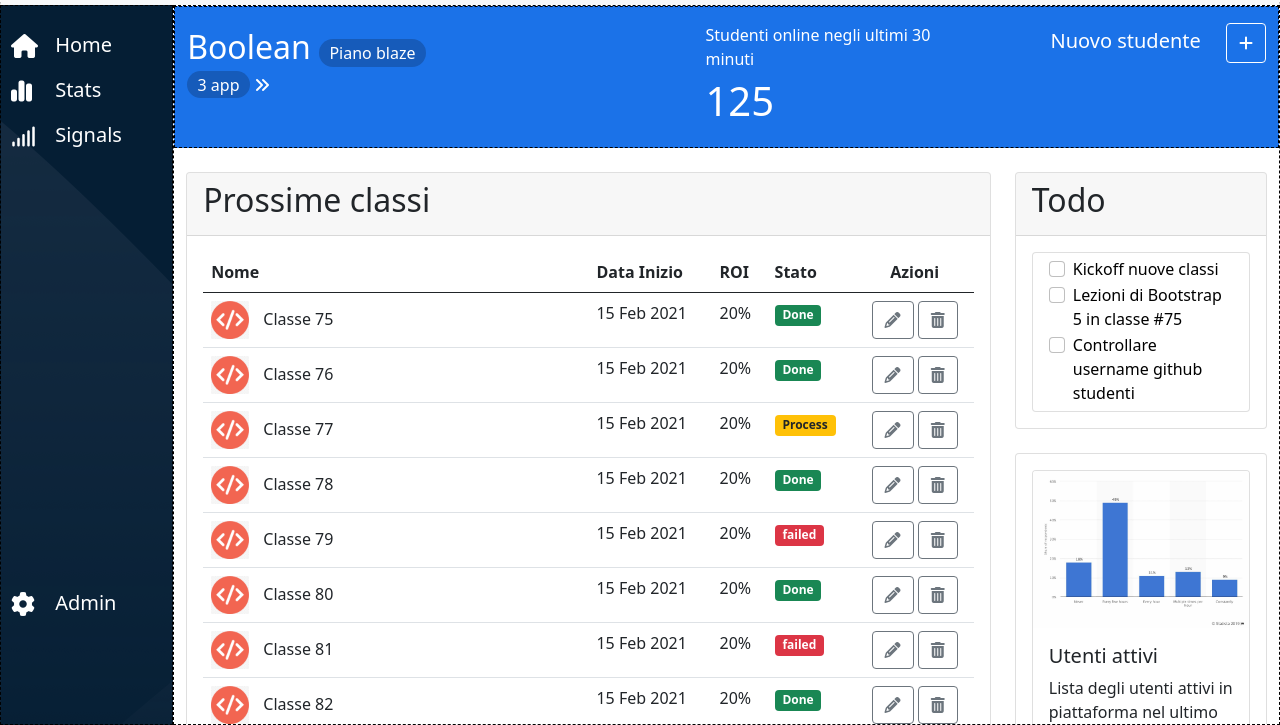
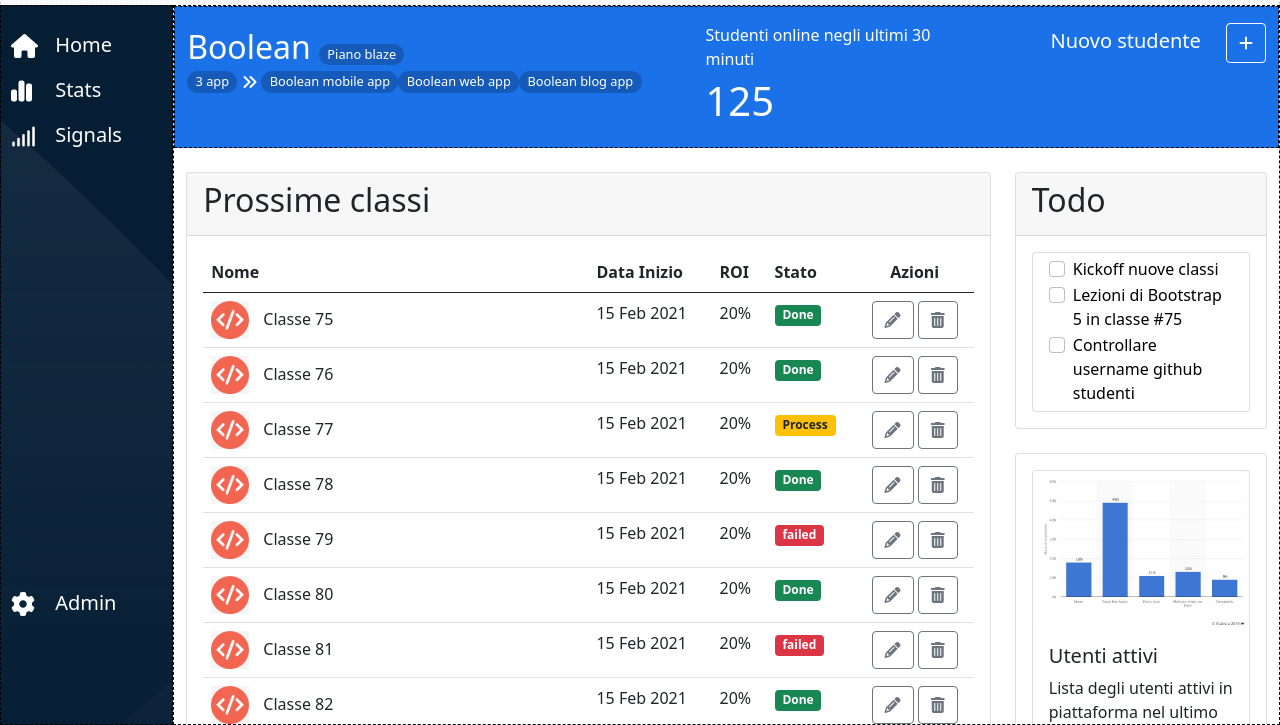
Before and after one commit to claudiuhuhulia/html-css-bootstrap-dashboard, a plain HTML site: page index.html in a window 1280 px wide. Shown: the part 75-800 px from the top of the page. Drawn offline with nearby package versions, Linux system fonts and the light colour scheme.

Commit message:
fixed_info-students-badge

```diff
--- a/index.html
+++ b/index.html
@@ -159,7 +159,10 @@
                     <div class="col-12 col-lg-5 py-3">
                     <div class="plans fs-2">Boolean <span class="badge rounded-pill ">Piano blaze</span>
                     <div class="apps d-flex align-items-center">
-                        <span class="badge rounded-pill">3 app</span> <i class="fa-solid fa-angles-right fs-6 px-1"></i><span class="badge rounded-pill d-md-none"><i class="fa-solid fa-plus fa-2xs"></i></span>
+                        <span class="badge rounded-pill">3 app</span> <i class="fa-solid fa-angles-right fs-6 px-1"></i><span class="badge rounded-pill d-xl-none"><i class="fa-solid fa-plus fa-2xs"></i></span>
+                     <span class="badge rounded-pill d-none d-xl-block">Boolean mobile app</span>
+                     <span class="badge rounded-pill d-none d-xl-block">Boolean web app</span>
+                     <span class="badge rounded-pill d-none d-xl-block">Boolean blog app</span>
                     </div>
                     </div>
                 </div>
--- a/style.css
+++ b/style.css
@@ -94,7 +94,7 @@ nav{
 }
 .info-students .badge{
     background-color: #165bba;
-    font-size: 1rem;
+    font-size: 0.8rem;
     font-weight: 400;
 }
 .offcanvas-end{
@@ -113,6 +113,7 @@ nav{
 .form-btn .btn-warning{
     color: black;
 }
+
 
 /* TABLE CLASS */
 .class-img{
```
